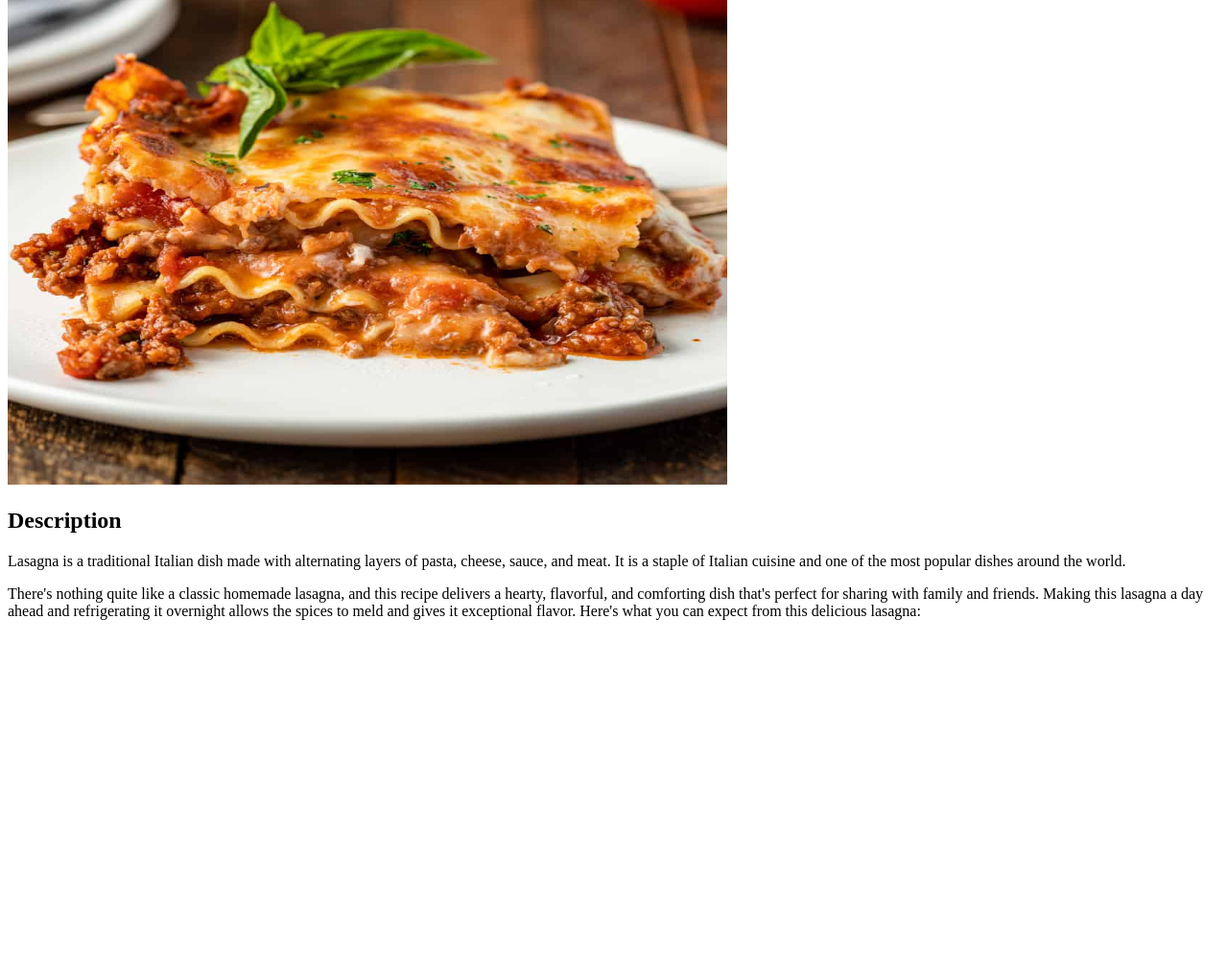
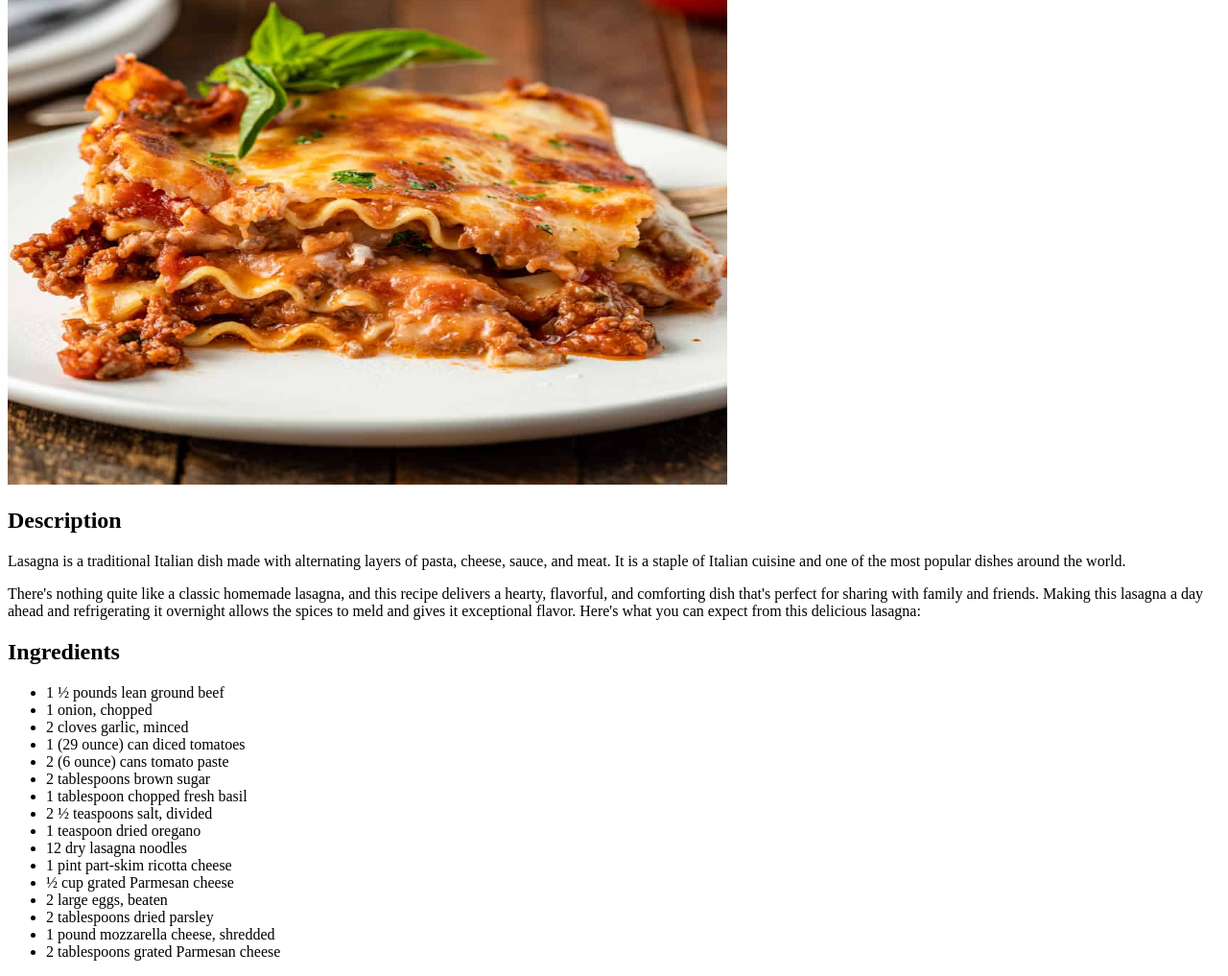
Before and after one commit to PhillJules/Phills-recipes, a plain HTML site: page recipes/lasagna.html in a window 1280 px wide. Shown: the part 175-1192 px from the top of the page at 96% size. Before the commit the page ends 837 px from the top, so only its background shows below. Drawn offline with Linux system fonts and the light colour scheme.

Commit message:
added ingredients heading to lasagna recipe
added each ingredient to lasagna recipe in unordered list

```diff
--- a/recipes/lasagna.html
+++ b/recipes/lasagna.html
@@ -23,5 +23,26 @@
     refrigerating it overnight allows the spices to meld and gives it
     exceptional flavor. Here's what you can expect from this delicious lasagna:
   </p>
+
+  <h2>Ingredients</h2>
+
+  <ul>
+    <li>1 ½ pounds lean ground beef</li>
+    <li>1 onion, chopped</li>
+    <li>2 cloves garlic, minced</li>
+    <li>1 (29 ounce) can diced tomatoes</li>
+    <li>2 (6 ounce) cans tomato paste</li>
+    <li>2 tablespoons brown sugar</li>
+    <li>1 tablespoon chopped fresh basil</li>
+    <li>2 ½ teaspoons salt, divided</li>
+    <li>1 teaspoon dried oregano</li>
+    <li>12 dry lasagna noodles</li>
+    <li>1 pint part-skim ricotta cheese</li>
+    <li>½ cup grated Parmesan cheese</li>
+    <li>2 large eggs, beaten</li>
+    <li>2 tablespoons dried parsley</li>
+    <li>1 pound mozzarella cheese, shredded</li>
+    <li>2 tablespoons grated Parmesan cheese</li>
+  </ul>
 </body>
 </html>
```
